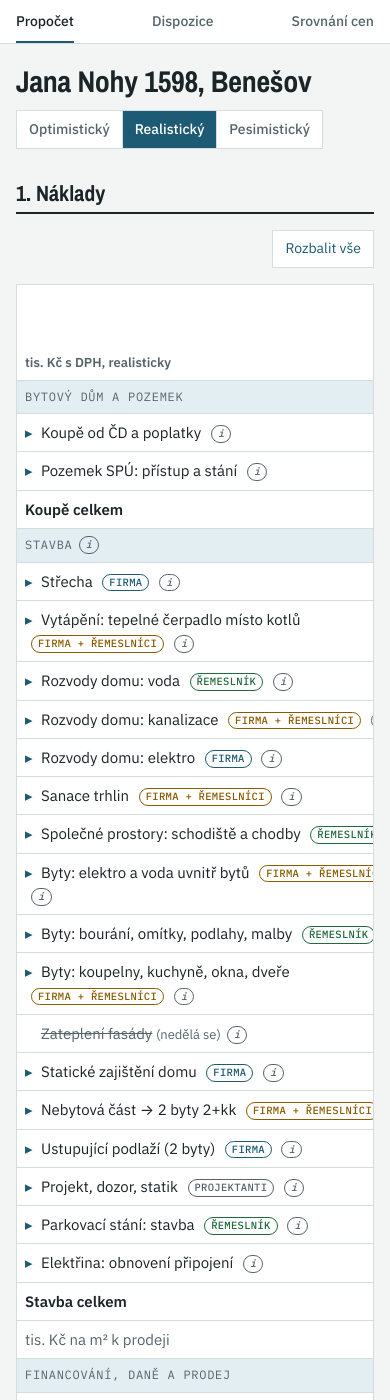
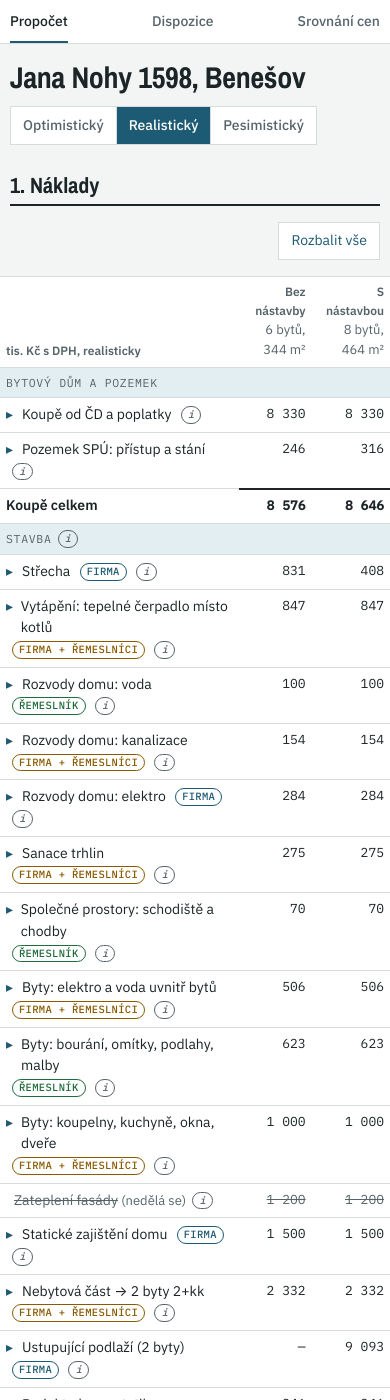
Before and after one commit to MartinCerny-awin/benesov, a Jekyll site: the page index.html, which Jekyll copies as it is, in a window 390 px wide and 1400 px high. Built offline with Jekyll 4.4.1, drawn with Linux system fonts in a browser that asks for light colours; some of the changed text lies outside the part shown.

Commit message:
Aktualizace 2026-11-05 16:08

```diff
--- a/index.html
+++ b/index.html
@@ -96,20 +96,28 @@ header.top{display:flex;flex-wrap:wrap;align-items:center;justify-content:space-
 /* Mobil: o stupeň větší text a menší okraje. Čísla v tabulkách zůstávají tabulková, široké tabulky se dál posouvají do stran (.scroll). */
 @media (max-width:560px){
   body{font-size:16px}
-  .wrap{padding-block:20px 48px;gap:32px}
+  .wrap{padding-block:16px 48px;gap:28px;padding-left:max(10px,env(safe-area-inset-left,0px));padding-right:max(10px,env(safe-area-inset-right,0px))}
   h2{font-size:22px}
   h3{font-size:17px}
   .verdict{padding:14px 16px}
   .verdict p.big{font-size:18px}
   .kpi .v{font-size:20px}
   .kpi .l{font-size:13px}
-  table{font-size:15px}
-  thead th{font-size:13px}
-  td.num{font-size:14.5px}
-  table.dense th,table.dense td{padding:7px 8px}
-  tr.sec th{font-size:12px}
-  tr.sub td{font-size:14px}
-  tr.sub td.num{font-size:13.5px}
+  /* Tabulky: menší písmo, užší odsazení a tabulka přes celou šířku okna, ať je vidět popis i čísla najednou. */
+  .scroll{margin-inline:calc(-1 * max(10px,env(safe-area-inset-left,0px)));border-inline:0}
+  table{font-size:14px}
+  thead th{font-size:12px}
+  td.num{font-size:13px}
+  table.dense th,table.dense td{padding:6px 6px}
+  table.costs,table.narrow{min-width:0}
+  table.costs td.num,table.vv td.num{width:auto}
+  tr.sec th{font-size:11.5px}
+  tr.sub td{font-size:13px}
+  tr.sub td.num{font-size:12.5px}
+  tr.it th:not(:has(.tg)){padding-left:14px}
+  tr.sub td:first-child{padding-left:14px}
+  tr.sub2 td:first-child{padding-left:26px}
+  tr.grp td:first-child{padding-left:8px}
   .note{font-size:15px}
   figcaption{font-size:13.5px}
   .gallery{grid-template-columns:repeat(auto-fill,minmax(140px,1fr))}
@@ -129,6 +137,7 @@ header.top{display:flex;flex-wrap:wrap;align-items:center;justify-content:space-
 .topnav a:hover{color:var(--ink)} .topnav a[aria-current]{color:var(--ink);border-bottom-color:var(--accent)}
 .topnav a:focus-visible{outline:2px solid var(--accent);outline-offset:2px}
 @media (max-width:480px){.topnav b{display:none}.topnav div{justify-content:space-between}}
+@media (max-width:560px){.topnav{position:static}.topnav div{padding:0 max(10px,env(safe-area-inset-left,0px))}}
 </style><nav class="topnav" aria-label="Stránky"><div><b>Jana Nohy 1598</b><a href="index.html" aria-current="page">Propočet</a><a href="dispozice.html">Dispozice</a><a href="srovnani.html">Srovnání cen</a></div></nav>
 <div class="wrap">
 <header class="top">
```
Also changed, not shown: dispozice.html (+8 -5 lines), srovnani.html (+17 -8 lines).
